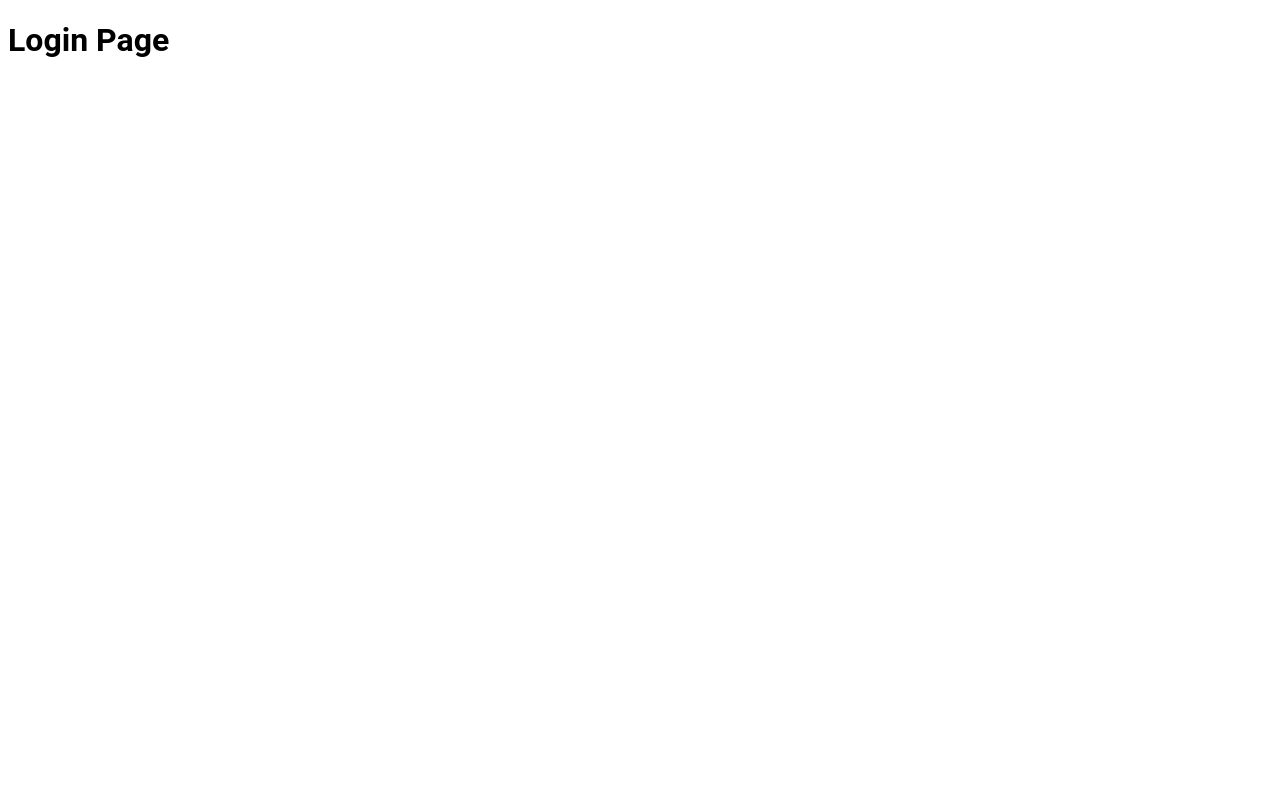
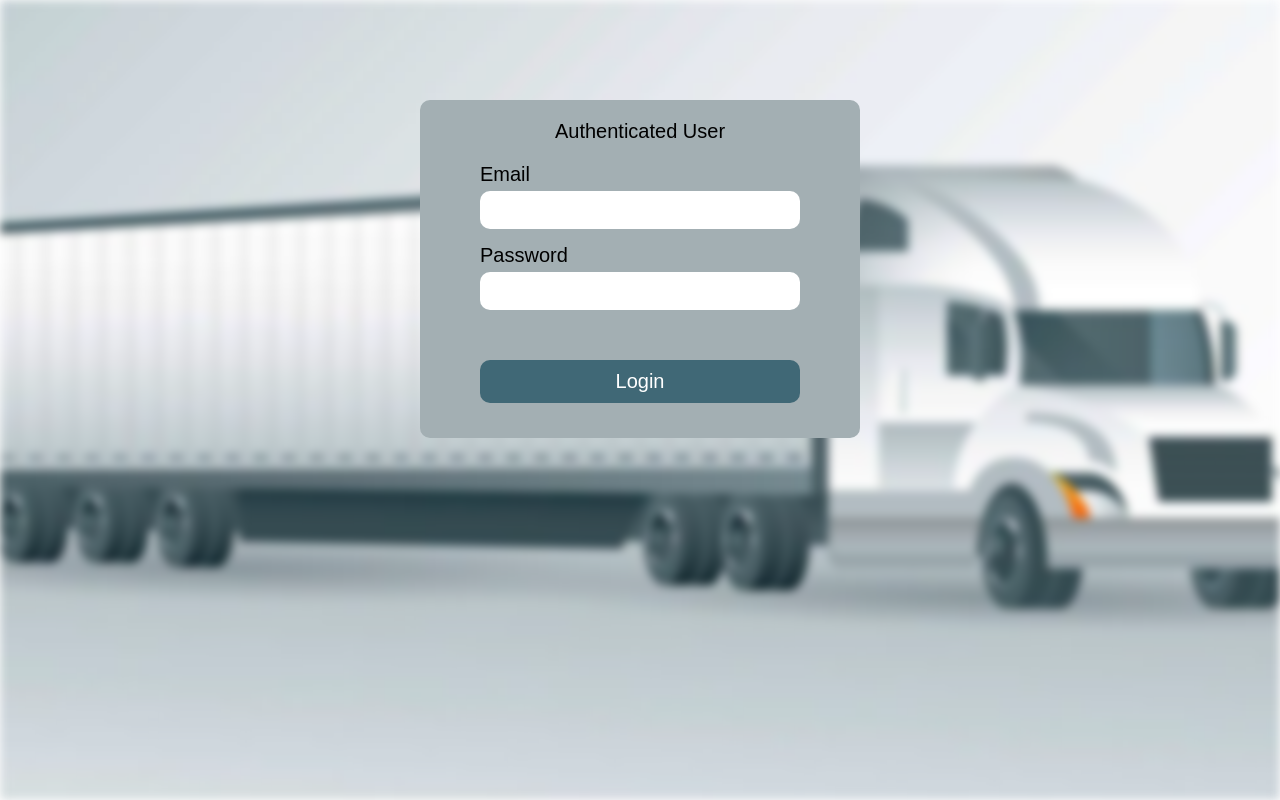
Before and after one commit to Radwanbaba13/VRTTA-UI-Task, a React (Create React App) app in the folder ui-task/: page / in a window 1280 px wide. Built offline with nearby package versions, Linux system fonts and the light colour scheme.

Commit message:
Added Login Page

```diff
--- a/ui-task/src/Components/Navbar/Navbar.css
+++ b/ui-task/src/Components/Navbar/Navbar.css
@@ -10,6 +10,7 @@
 .container {
     display: flex;
     align-items: center;
+    user-select: none;
 }
 
 .logo {
@@ -35,7 +36,6 @@
 }
 
 .nav-links li a {
-    font-family: "Century Gothic", sans-serif;
     text-decoration: none;
     font-size: 24px;
     color: inherit;
--- /dev/null
+++ b/ui-task/src/Pages/LoginPage.css
@@ -0,0 +1,92 @@
+html, body {
+    margin: 0;
+    padding: 0;
+    height: 100%;
+    overflow: hidden;
+
+}
+
+.background-container {
+    position: fixed;
+    top: 0;
+    left: 0;
+    width: 100%;
+    height: 100%;
+    overflow: hidden;
+}
+
+.background-image {
+    width: 100%;
+    height: 100%;
+    object-fit: cover;
+    position: absolute;
+    filter: blur(5px);
+    z-index: 0;
+}
+
+.login-container {
+    z-index: 1;
+    padding: 20px;
+    border-radius: 10px;
+    width: 400px;
+    margin: auto;
+    margin-top: 100px;
+    position: relative;
+    background-color: #a3afb3;
+}
+
+.header{
+    text-align: center;
+    font-weight: none;
+    font-size: 20px;
+    margin-bottom: 20px;
+}
+
+.label{
+    font-size: 20px;
+    margin-bottom: 5px;
+}
+
+input[type="email"],
+input[type="password"] {
+    display: block;
+    border-radius: 10px;
+    border: none;
+    margin-bottom: 15px;
+    padding: 10px;
+    width: 100%;
+    box-sizing: border-box;
+    font-size: 16px;
+}
+
+.form{
+    width: 80%;
+    margin-left: auto;
+    margin-right: auto;
+}
+
+.error-message {
+    color: red;
+    margin-top: 10px;
+    text-align: center;
+}
+
+button {
+    border-radius: 10px;
+    margin-bottom: 15px;
+    padding: 10px;
+    box-sizing: border-box;
+    font-size: 20px;
+    width: 100%;
+    display: block;
+    background-color: #406876;
+    color: #fff;
+    border: none;
+    margin-top: 50px;
+    cursor: pointer;
+    transition: background-color 0.5s;
+}
+
+button:hover {
+    background-color: #253c44;
+}
--- a/ui-task/src/Pages/LoginPage.jsx
+++ b/ui-task/src/Pages/LoginPage.jsx
@@ -1,11 +1,55 @@
-import React from "react";
+import React, { useState } from "react";
+import truck from "../Static/truck.png";
+import "./LoginPage.css";
 
-const LoginPage = () => {
+const Login = () => {
+  // State variables to store email, password and error message
+  const [email, setEmail] = useState("");
+  const [password, setPassword] = useState("");
+  const [error, setError] = useState("");
+
+  // Function to handle form submission
+  const handleSubmit = (e) => {
+    e.preventDefault();
+    if (!validateEmail(email)) {
+      setError("Please enter a valid email address");
+      return;
+    }
+    window.location.href = "/home";
+  };
+
+  // Function to validate email format
+  const validateEmail = (email) => {
+    const emailRegex = /^[^\s@]+@[^\s@]+\.[^\s@]+$/;
+    return emailRegex.test(email);
+  };
+
   return (
-    <div>
-      <h1>Login Page</h1>
+    <div class="background-container">
+      <img src={truck} class="background-image" alt="Background" />
+      <div className="login-container">
+        <div className="header">Authenticated User</div>
+        <form className="form" onSubmit={handleSubmit}>
+          <div className="label">Email</div>
+          <input
+            type="email"
+            value={email}
+            onChange={(e) => setEmail(e.target.value)}
+            required
+          />
+          <div className="label">Password</div>
+          <input
+            type="password"
+            value={password}
+            onChange={(e) => setPassword(e.target.value)}
+            required
+          />
+          {error && <p className="error-message">{error}</p>}
+          <button type="submit">Login</button>
+        </form>
+      </div>
     </div>
   );
 };
 
-export default LoginPage;
+export default Login;
--- a/ui-task/src/index.css
+++ b/ui-task/src/index.css
@@ -1,5 +1,5 @@
 html {
-  font-family: 'Roboto', sans-serif;
+  font-family: "Century Gothic", sans-serif;
   background-color: #ffffff;
 }
 
```
Also changed, not shown: ui-task/src/Static/truck.png (added), ui-task/src/Static/truck2.png (added).
